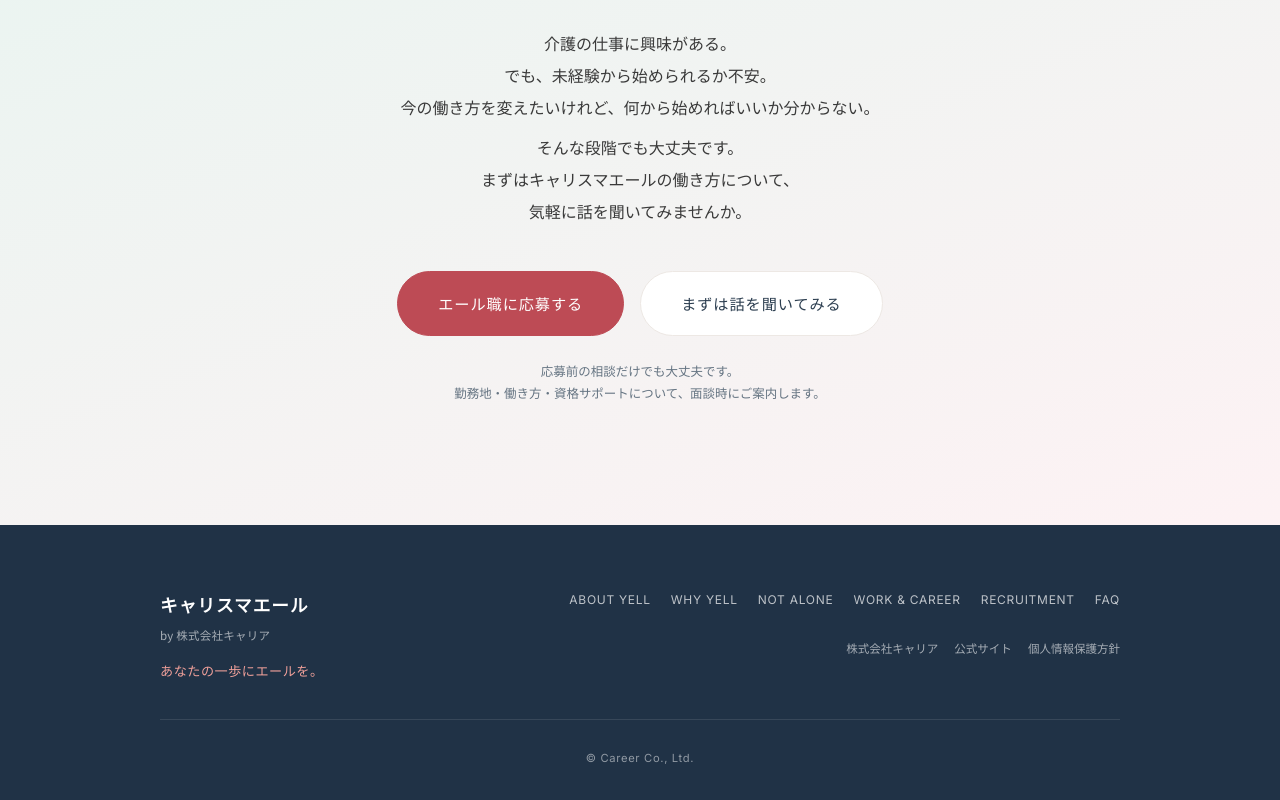
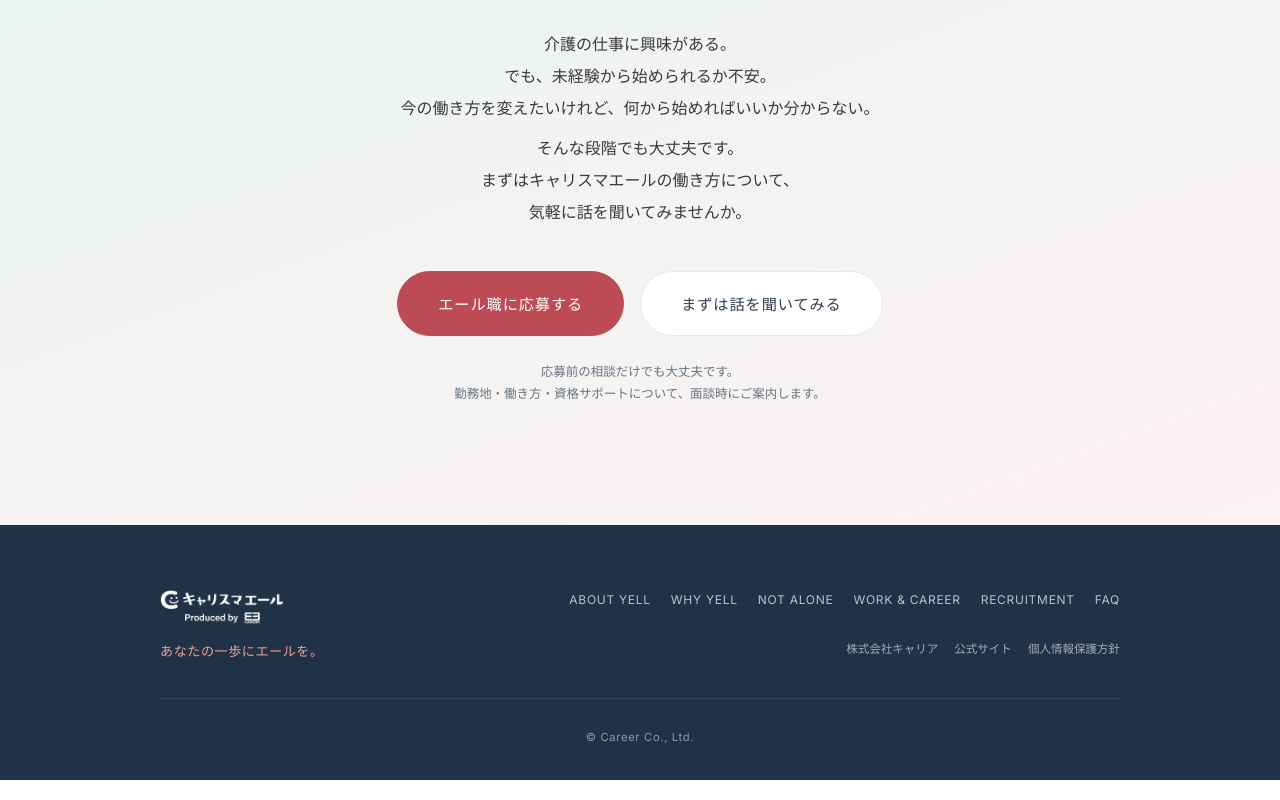
Before and after one commit to mtkg-prog/careersmile-yell-recruit, a plain HTML site: page index.html in a window 1280 px wide. Shown: the part 9097-9897 px from the top of the page. Drawn offline with Linux system fonts and the light colour scheme.

Commit message:
ロゴサイズ調整 + フッターロゴ追加
- PC: 36px→30px、SP: 32px→28px に縮小
- フッターにロゴ画像を追加（白反転表示）

Co-Authored-By: Claude Opus 4.6 (1M context) <noreply@anthropic.com>

```diff
--- a/assets/css/style.css
+++ b/assets/css/style.css
@@ -152,7 +152,7 @@ ul {
 }
 
 .header-logo-img {
-  height: 32px;
+  height: 28px;
   width: auto;
 }
 
@@ -234,7 +234,7 @@ ul {
   }
 
   .header-logo-img {
-    height: 36px;
+    height: 30px;
   }
 }
 
@@ -1553,6 +1553,13 @@ ul {
 }
 
 /* Brand */
+.footer-brand__logo {
+  height: 36px;
+  width: auto;
+  display: block;
+  filter: brightness(0) invert(1);
+}
+
 .footer-brand__name {
   display: block;
   font-family: var(--font-ja);
--- a/index.html
+++ b/index.html
@@ -619,8 +619,7 @@
     <div class="footer-inner">
       <div class="footer-main">
         <div class="footer-brand">
-          <span class="footer-brand__name">キャリスマエール</span>
-          <span class="footer-brand__by">by 株式会社キャリア</span>
+          <img src="assets/images/logo.png" alt="キャリスマエール Produced by CAREER" width="552" height="160" class="footer-brand__logo">
           <p class="footer-brand__tagline">あなたの一歩にエールを。</p>
         </div>
         <div class="footer-links">
```
